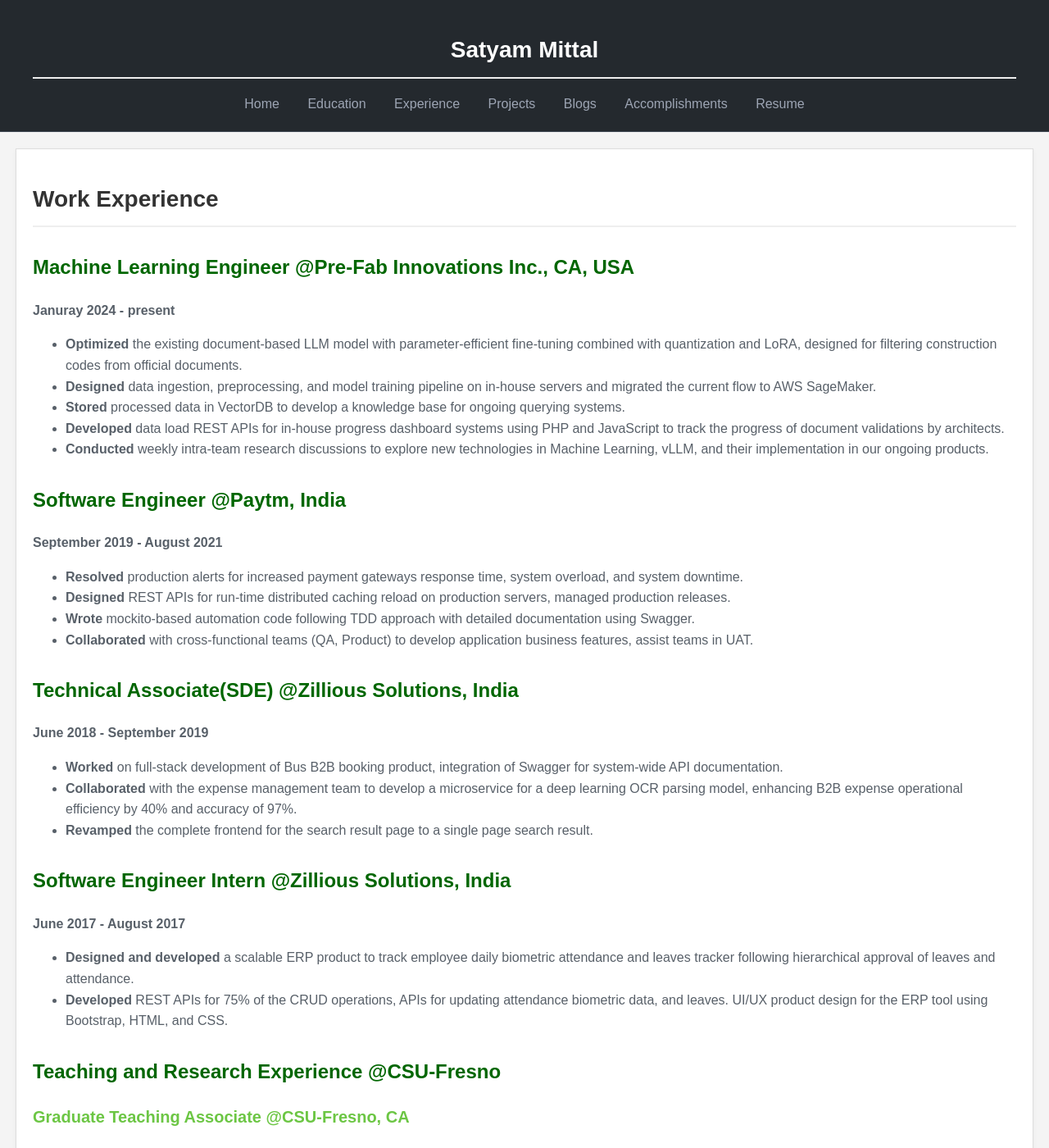
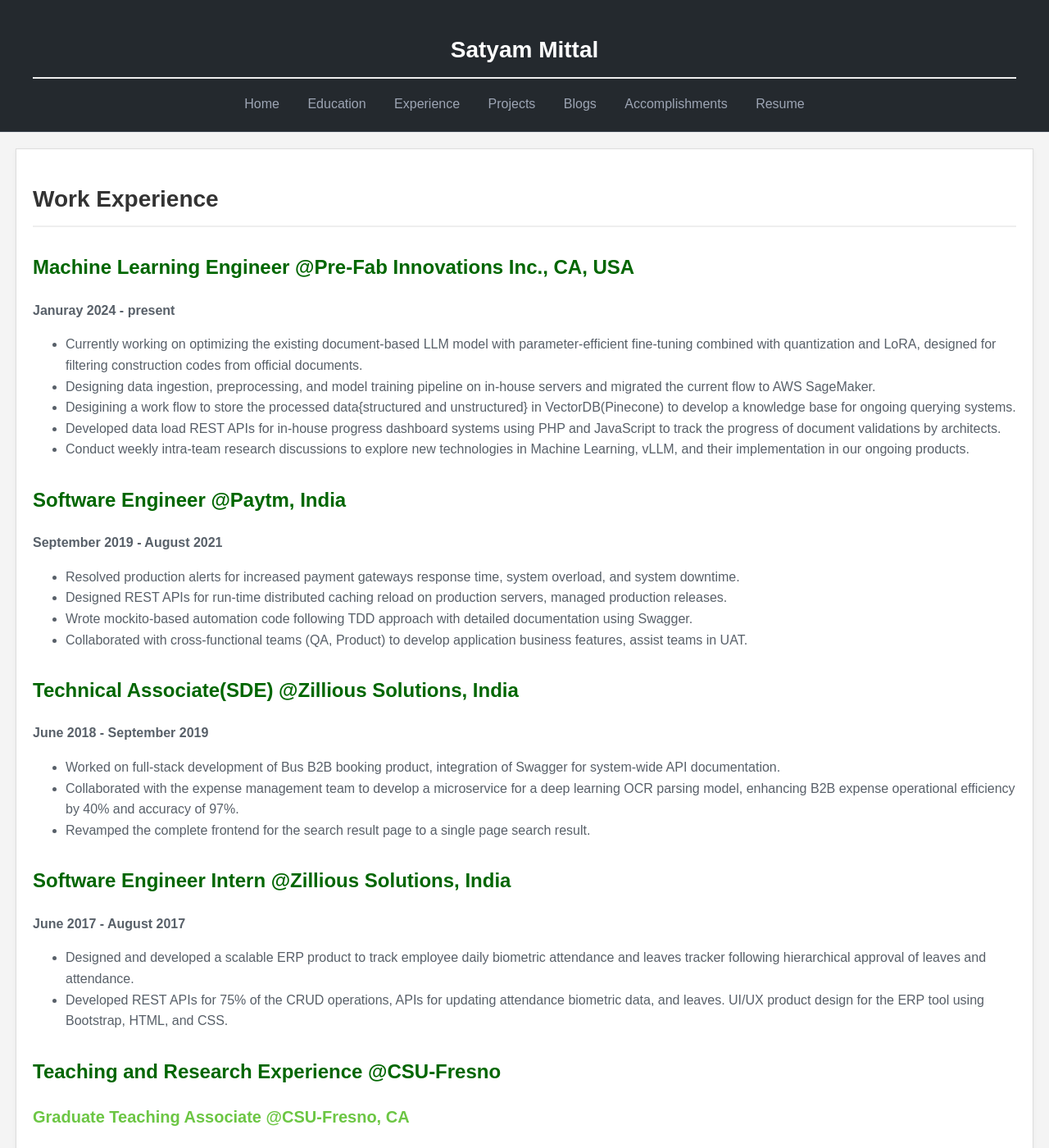
Before and after one commit to 05satyam/05satyam.github.io, a Jekyll site: the page built from experience.md, in a window 1280 px wide and 1400 px high. Shown: the whole window at 82% size. Built offline with Jekyll 4.4.1, drawn with Linux system fonts in a browser that asks for light colours; some of the changed text lies outside the part shown.

```diff
--- a/experience.md
+++ b/experience.md
@@ -8,32 +8,33 @@ title: Work Experience
 ## Machine Learning Engineer @Pre-Fab Innovations Inc., CA, USA
 **Januray 2024 - present**
 
-- **Optimized** the existing document-based LLM model with parameter-efficient fine-tuning combined with quantization and LoRA, designed for filtering construction codes from official documents.
-- **Designed** data ingestion, preprocessing, and model training pipeline on in-house servers and migrated the current flow to AWS SageMaker.
-- **Stored** processed data in VectorDB to develop a knowledge base for ongoing querying systems.
-- **Developed** data load REST APIs for in-house progress dashboard systems using PHP and JavaScript to track the progress of document validations by architects.
-- **Conducted** weekly intra-team research discussions to explore new technologies in Machine Learning, vLLM, and their implementation in our ongoing products.
+- Currently working on optimizing the existing document-based LLM model with parameter-efficient fine-tuning combined with quantization and LoRA, designed for filtering construction codes from official documents.
+- Designing data ingestion, preprocessing, and model training pipeline on in-house servers and migrated the current flow to AWS SageMaker.
+- Desigining a work flow to store the processed data{structured and unstructured} in VectorDB(Pinecone) to develop a knowledge base for
+  ongoing querying systems.
+- Developed data load REST APIs for in-house progress dashboard systems using PHP and JavaScript to track the progress of document validations by architects.
+- Conduct weekly intra-team research discussions to explore new technologies in Machine Learning, vLLM, and their implementation in our ongoing products.
 
 ## Software Engineer @Paytm, India
 **September 2019 - August 2021**
 
-- **Resolved** production alerts for increased payment gateways response time, system overload, and system downtime.
-- **Designed** REST APIs for run-time distributed caching reload on production servers, managed production releases.
-- **Wrote** mockito-based automation code following TDD approach with detailed documentation using Swagger.
-- **Collaborated** with cross-functional teams (QA, Product) to develop application business features, assist teams in UAT.
+- Resolved production alerts for increased payment gateways response time, system overload, and system downtime.
+- Designed REST APIs for run-time distributed caching reload on production servers, managed production releases.
+- Wrote mockito-based automation code following TDD approach with detailed documentation using Swagger.
+- Collaborated with cross-functional teams (QA, Product) to develop application business features, assist teams in UAT.
 
 ## Technical Associate(SDE) @Zillious Solutions, India
 **June 2018 - September 2019**
 
-- **Worked** on full-stack development of Bus B2B booking product, integration of Swagger for system-wide API documentation.
-- **Collaborated** with the expense management team to develop a microservice for a deep learning OCR parsing model, enhancing B2B expense operational efficiency by 40% and accuracy of 97%.
-- **Revamped** the complete frontend for the search result page to a single page search result.
+- Worked on full-stack development of Bus B2B booking product, integration of Swagger for system-wide API documentation.
+- Collaborated with the expense management team to develop a microservice for a deep learning OCR parsing model, enhancing B2B expense operational efficiency by 40% and accuracy of 97%.
+- Revamped the complete frontend for the search result page to a single page search result.
 
 ## Software Engineer Intern @Zillious Solutions, India
 **June 2017 - August 2017**
 
-- **Designed and developed** a scalable ERP product to track employee daily biometric attendance and leaves tracker following hierarchical approval of leaves and attendance.
-- **Developed** REST APIs for 75% of the CRUD operations, APIs for updating attendance biometric data, and leaves. UI/UX product design for the ERP tool using Bootstrap, HTML, and CSS.
+- Designed and developed a scalable ERP product to track employee daily biometric attendance and leaves tracker following hierarchical approval of leaves and attendance.
+- Developed REST APIs for 75% of the CRUD operations, APIs for updating attendance biometric data, and leaves. UI/UX product design for the ERP tool using Bootstrap, HTML, and CSS.
 
 ## Teaching and Research Experience @CSU-Fresno
 
@@ -46,8 +47,8 @@ title: Work Experience
 ### Student Assistant and Research Assistant @CSU-Fresno, CA
 **November 2021 - May 2023**
 
-- **Developed** a data analysis tool for hiring practices at CSU, funded by NSF.
-- **Designed and developed** a website for the KIND Program funded by NSF-ADVANCE grant.
+- Developed a data analysis tool for hiring practices at CSU, funded by NSF.
+- Designed and developed a website for the KIND Program funded by NSF-ADVANCE grant.
 - [KIND Program Website](https://engineering.fresnostate.edu/specialprojects/kind/)
 
 ---
```
